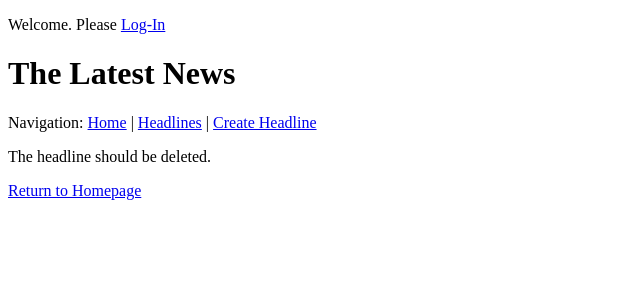
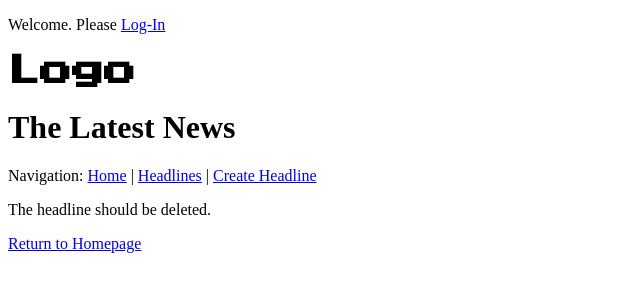
Before and after one commit to hcmn/tapwn, a Django app: template templates/news/headline_delete.html in a window 1280 px wide. Shown: the top 300 px of the page, without its empty margins (0-640 px from the left). Run offline with Django 3.2, Linux system fonts and the light colour scheme; the template is opened without the code that fills it, so the values that code supplies are empty; parts of the project's set-up code (start-up, migrations or seed data) failed here and were passed over.

Commit message:
add 404 file, link to style css in static directory

```diff
--- /dev/null
+++ b/static/css/style.css
@@ -0,0 +1,3 @@
+@import url(http://fonts.googleapis.com/css?family=Press+Start+2P);
+
+#logo { font-family: 'Press Start 2P', 'Helvetica', cursive; }
--- /dev/null
+++ b/templates/404.html
@@ -0,0 +1,5 @@
+{% extends "base.html" %}
+{% block title %}Page Not Found {% endblock %}
+{% block content %}
+    <h2>Page Not Found</h2>
+{% block content %}
--- a/templates/base.html
+++ b/templates/base.html
@@ -3,6 +3,7 @@
 <head>
     <meta charset="UTF-8">
 	<title>Jumping into Django | {% block title %}Homepage{% endblock %}</title>
+    <link href="static/css/style.css" rel="stylesheet" type="text/css" media="all" />
 </head>
 <body>
     <div id="header">
@@ -11,6 +12,7 @@
         {% else %}
             <p>Welcome.  Please <a href="{% url login %}">Log-In</a></p>
         {% endif %}
+        <h1 id="logo">Logo</h1>
         <h1>The Latest News</h1>
     </div>
 	<div class="navigation">
--- a/templates/news/home.html
+++ b/templates/news/home.html
@@ -7,6 +7,6 @@
     <p>What you do next is up to you...</p>
     <h3>Headlines:</h3>
     {% for headline in headlines %}
-        Date: {{ headline.publication_date|date:"D d M Y" }} <a href="{% url headline_detail headline.id%}">{{ headline.subject }}</a> Source: {{ headline.source_link }}<br/>
+        Date: {{ headline.publication_date|date:"D d M Y" }} <img src="{{ headline.image_link }}" width=200px height=100px /><a href="{% url headline_detail headline.id%}">{{ headline.subject }}</a> Source: {{ headline.source_link }}<br/>
     {% endfor %}
 {% endblock %}
```
Also changed, not shown: db.sqlite.
